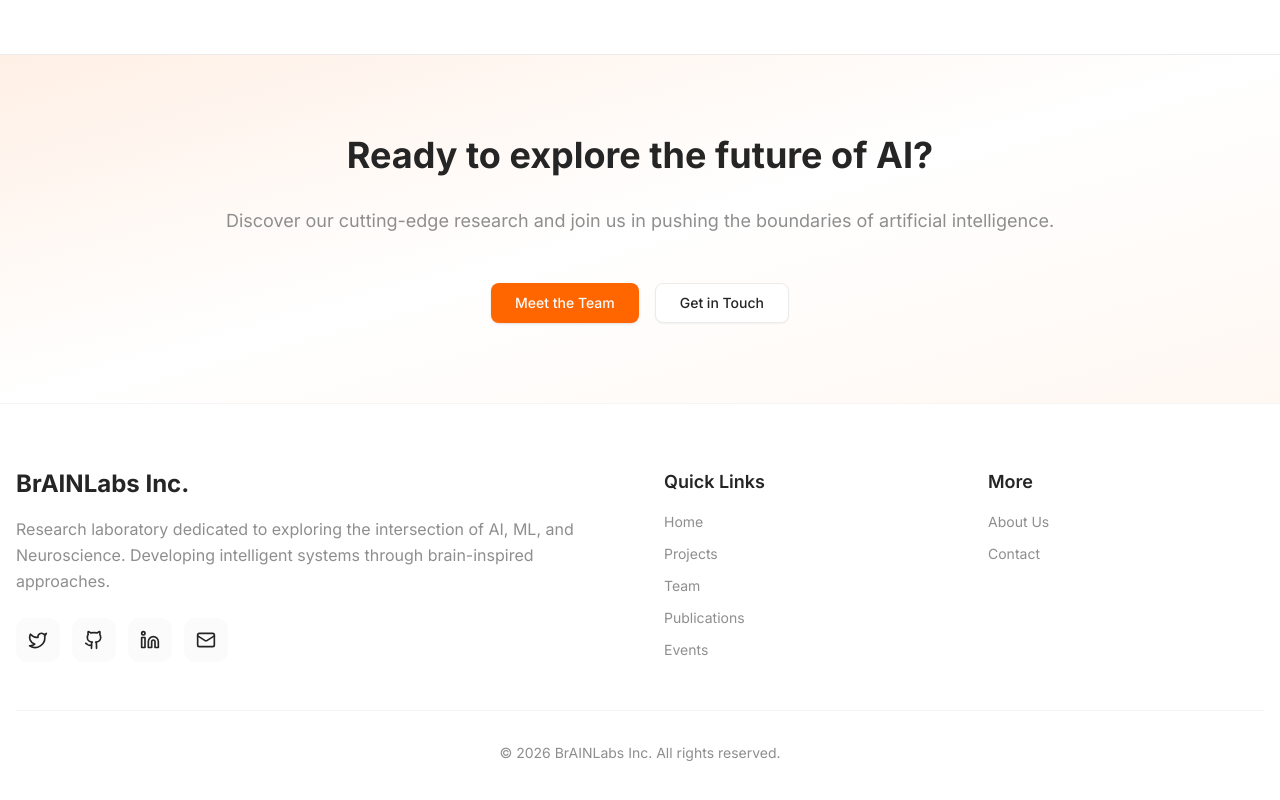
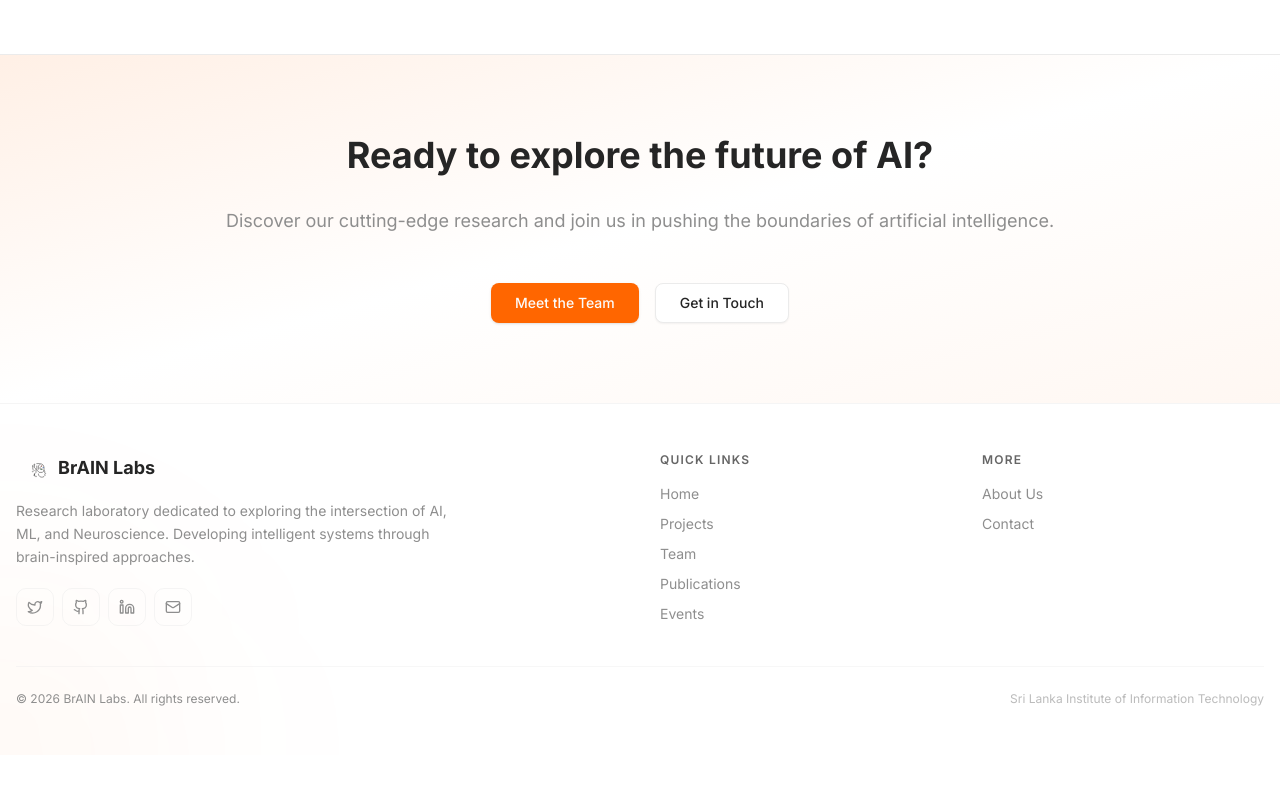
Before and after one commit to HasithaErandika/BrAINLabsInc, a React (Vite) app: page / in a window 1280 px wide. Shown: the part 911-1711 px from the top of the page. After the commit the page ends 1666 px from the top, so only its background shows below. Built offline with nearby package versions, Linux system fonts and the light colour scheme.

Commit message:
updated footer

```diff
--- a/src/components/shared/Footer.tsx
+++ b/src/components/shared/Footer.tsx
@@ -2,82 +2,94 @@ import React from 'react';
 import { Link } from 'react-router-dom';
 import { Twitter, Github, Mail, Linkedin } from 'lucide-react';
 import { contact } from '@/data/general';
+import { BrainLabsLogoIcon } from '@/components/ui/BrainLabsLogo';
 
 export const Footer: React.FC = () => {
     return (
-        <footer className="bg-card/50 backdrop-blur-sm border-t border-border/50 mt-auto">
-            <div className="container mx-auto px-4 py-16">
-                <div className="grid grid-cols-1 md:grid-cols-4 gap-12">
+        <footer className="relative bg-card/30 backdrop-blur-sm border-t border-border/50 mt-auto overflow-hidden">
+            {/* Subtle decorative gradient */}
+            <div className="absolute bottom-0 left-0 w-80 h-80 bg-primary/5 rounded-full blur-[120px] -translate-x-1/2 translate-y-1/2" />
+            <div className="absolute top-0 right-0 w-64 h-64 bg-primary/3 rounded-full blur-[100px] translate-x-1/2 -translate-y-1/2" />
+
+            <div className="container mx-auto px-4 py-12 relative z-10">
+                <div className="grid grid-cols-1 md:grid-cols-4 gap-10">
                     {/* About */}
                     <div className="md:col-span-2">
-                        <h3 className="text-2xl font-bold mb-4">BrAINLabs Inc.</h3>
-                        <p className="text-base text-muted-foreground leading-relaxed mb-6">
+                        <Link to="/" className="inline-flex items-center gap-2.5 mb-4 group">
+                            <BrainLabsLogoIcon width={32} height={32} className="group-hover:scale-105 transition-transform" />
+                            <span className="text-lg font-bold group-hover:text-primary transition-colors">BrAIN Labs</span>
+                        </Link>
+                        <p className="text-sm text-muted-foreground leading-relaxed mb-5 max-w-md">
                             Research laboratory dedicated to exploring the intersection of AI, ML, and Neuroscience.
                             Developing intelligent systems through brain-inspired approaches.
                         </p>
-                        <div className="flex gap-3">
+                        <div className="flex gap-2">
                             <a
                                 href={contact.twitter}
                                 target="_blank"
                                 rel="noopener noreferrer"
-                                className="p-3 bg-muted/50 rounded-xl hover:bg-primary hover:text-primary-foreground transition-all hover:scale-110 hover:shadow-lg hover:shadow-primary/20"
+                                className="p-2.5 rounded-lg border border-border/50 text-muted-foreground hover:text-primary hover:border-primary/40 hover:bg-primary/5 transition-all duration-200"
                                 aria-label="Twitter"
                             >
-                                <Twitter size={20} />
+                                <Twitter size={16} />
                             </a>
                             <a
                                 href={contact.github}
                                 target="_blank"
                                 rel="noopener noreferrer"
-                                className="p-3 bg-muted/50 rounded-xl hover:bg-primary hover:text-primary-foreground transition-all hover:scale-110 hover:shadow-lg hover:shadow-primary/20"
+                                className="p-2.5 rounded-lg border border-border/50 text-muted-foreground hover:text-primary hover:border-primary/40 hover:bg-primary/5 transition-all duration-200"
                                 aria-label="GitHub"
                             >
-                                <Github size={20} />
+                                <Github size={16} />
                             </a>
                             <a
                                 href={contact.linkedin}
                                 target="_blank"
                                 rel="noopener noreferrer"
-                                className="p-3 bg-muted/50 rounded-xl hover:bg-primary hover:text-primary-foreground transition-all hover:scale-110 hover:shadow-lg hover:shadow-primary/20"
+                                className="p-2.5 rounded-lg border border-border/50 text-muted-foreground hover:text-primary hover:border-primary/40 hover:bg-primary/5 transition-all duration-200"
                                 aria-label="LinkedIn"
                             >
-                                <Linkedin size={20} />
+                                <Linkedin size={16} />
                             </a>
                             <a
                                 href={contact.email}
-                                className="p-3 bg-muted/50 rounded-xl hover:bg-primary hover:text-primary-foreground transition-all hover:scale-110 hover:shadow-lg hover:shadow-primary/20"
+                                className="p-2.5 rounded-lg border border-border/50 text-muted-foreground hover:text-primary hover:border-primary/40 hover:bg-primary/5 transition-all duration-200"
                                 aria-label="Email"
                             >
-                                <Mail size={20} />
+                                <Mail size={16} />
                             </a>
                         </div>
                     </div>
 
                     {/* Quick Links */}
                     <div>
-                        <h3 className="text-lg font-semibold mb-4">Quick Links</h3>
-                        <div className="flex flex-col gap-3 text-sm">
-                            <Link to="/" className="text-muted-foreground hover:text-primary transition-colors">Home</Link>
-                            <Link to="/projects" className="text-muted-foreground hover:text-primary transition-colors">Projects</Link>
-                            <Link to="/team" className="text-muted-foreground hover:text-primary transition-colors">Team</Link>
-                            <Link to="/publications" className="text-muted-foreground hover:text-primary transition-colors">Publications</Link>
-                            <Link to="/events" className="text-muted-foreground hover:text-primary transition-colors">Events</Link>
+                        <h3 className="text-xs font-semibold uppercase tracking-widest text-foreground/70 mb-4">Quick Links</h3>
+                        <div className="flex flex-col gap-2.5">
+                            <Link to="/" className="text-sm text-muted-foreground hover:text-primary hover:translate-x-0.5 transition-all duration-200">Home</Link>
+                            <Link to="/projects" className="text-sm text-muted-foreground hover:text-primary hover:translate-x-0.5 transition-all duration-200">Projects</Link>
+                            <Link to="/team" className="text-sm text-muted-foreground hover:text-primary hover:translate-x-0.5 transition-all duration-200">Team</Link>
+                            <Link to="/publications" className="text-sm text-muted-foreground hover:text-primary hover:translate-x-0.5 transition-all duration-200">Publications</Link>
+                            <Link to="/events" className="text-sm text-muted-foreground hover:text-primary hover:translate-x-0.5 transition-all duration-200">Events</Link>
                         </div>
                     </div>
 
                     {/* More */}
                     <div>
-                        <h3 className="text-lg font-semibold mb-4">More</h3>
-                        <div className="flex flex-col gap-3 text-sm">
-                            <Link to="/about" className="text-muted-foreground hover:text-primary transition-colors">About Us</Link>
-                            <Link to="/contact" className="text-muted-foreground hover:text-primary transition-colors">Contact</Link>
+                        <h3 className="text-xs font-semibold uppercase tracking-widest text-foreground/70 mb-4">More</h3>
+                        <div className="flex flex-col gap-2.5">
+                            <Link to="/about" className="text-sm text-muted-foreground hover:text-primary hover:translate-x-0.5 transition-all duration-200">About Us</Link>
+                            <Link to="/contact" className="text-sm text-muted-foreground hover:text-primary hover:translate-x-0.5 transition-all duration-200">Contact</Link>
                         </div>
                     </div>
                 </div>
 
-                <div className="mt-12 pt-8 border-t border-border/50 text-center text-sm text-muted-foreground">
-                    <p>
-                        © {new Date().getFullYear()} BrAINLabs Inc. All rights reserved.
+                {/* Bottom bar */}
+                <div className="mt-10 pt-6 border-t border-border/40 flex flex-col sm:flex-row items-center justify-between gap-3">
+                    <p className="text-xs text-muted-foreground">
+                        &copy; {new Date().getFullYear()} BrAIN Labs. All rights reserved.
+                    </p>
+                    <p className="text-xs text-muted-foreground/60">
+                        Sri Lanka Institute of Information Technology
                     </p>
                 </div>
             </div>
```
